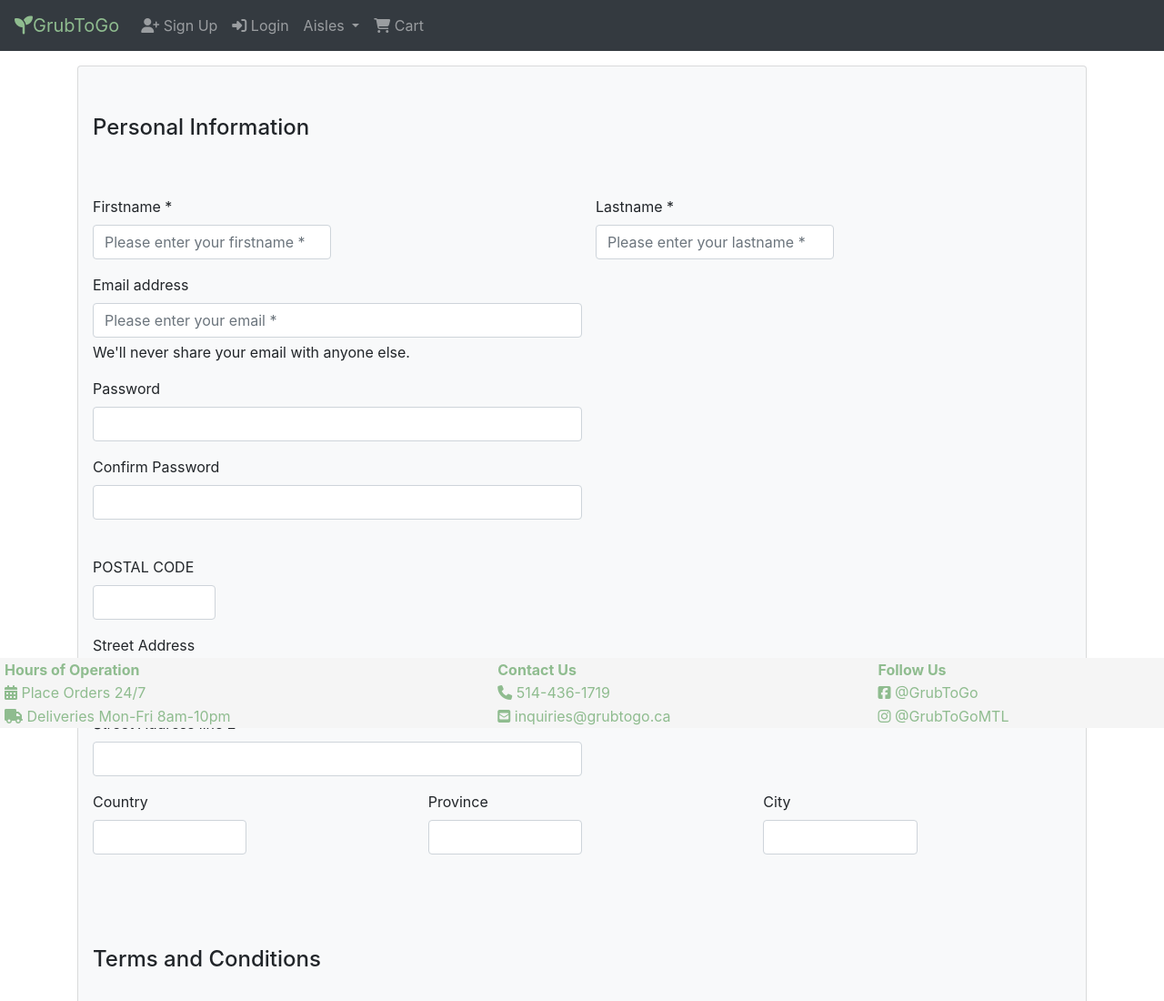
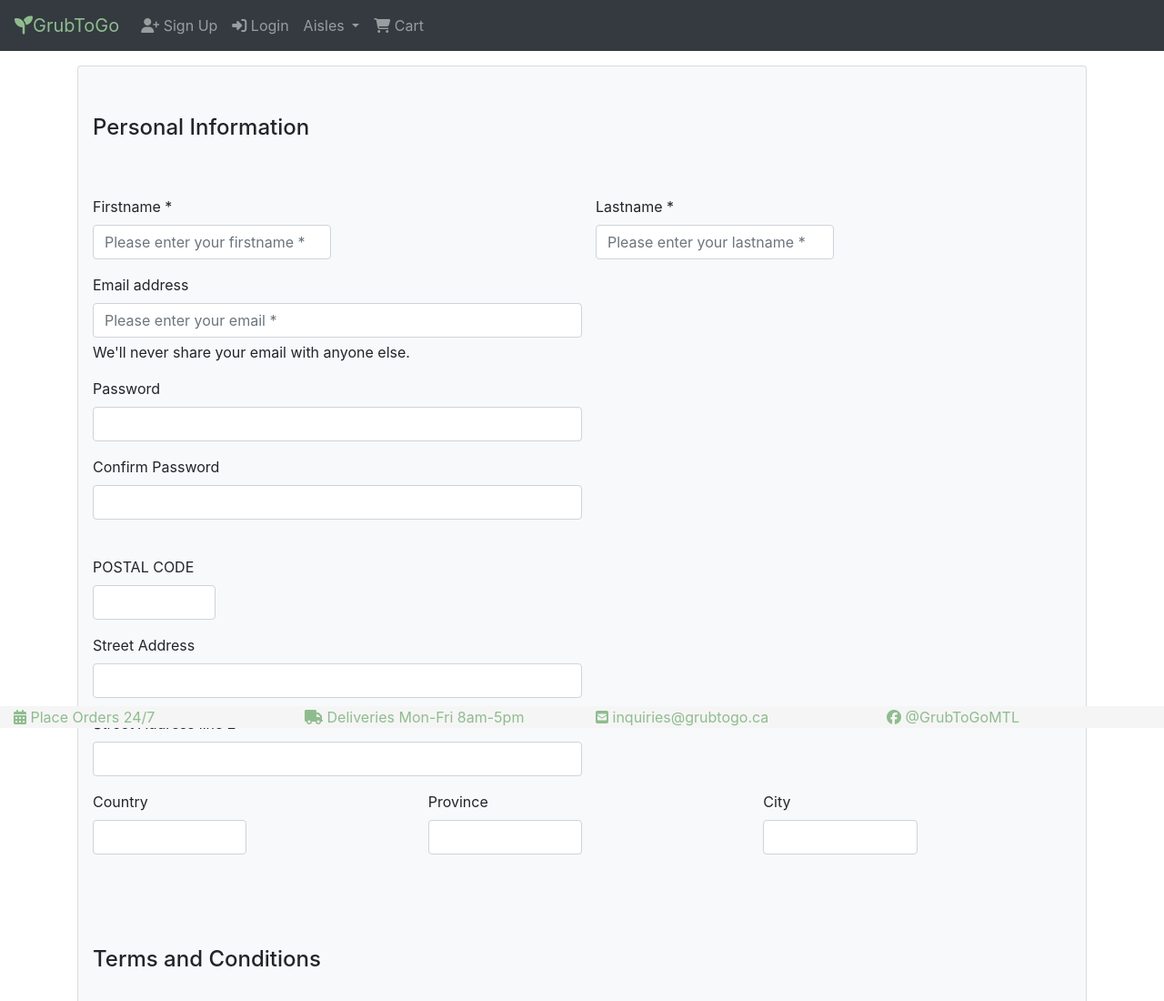
Before and after one commit to ramona-1010/GrubToGo, a website: page signUpPage.html in a window 1280 px wide. Shown: the top 1100 px of the page at 91% size. Drawn offline with nearby package versions, Linux system fonts and the light colour scheme.

Commit message:
Update signUpPage.html

```diff
--- a/signUpPage.html
+++ b/signUpPage.html
@@ -7,7 +7,7 @@
     <meta name="viewport" content="width=device-width, initial-scale=1, shrink-to-fit=no">
     <link rel="stylesheet" href="bootstrap.min.css">
     <link rel="stylesheet" href="signUpStyle.css">
-    <link rel="icon" type="image/png" href="images/logo.png" />
+    <link rel="icon" type="image/png" href="FruitImages/logo.png" />
     <script src="https://kit.fontawesome.com/e56d36b0a0.js" crossorigin="anonymous"></script>
     <title>Document</title>
 </head>
@@ -178,26 +178,16 @@
   </div>
 
 
-
-        <!-- Footer info-->
+<!--Footer-->
         <div class="footer">
-            <table>
-                <tr>
-                    <th>Hours of Operation</th>
-                    <th>Contact Us</th>
-                    <th>Follow Us</th>
-                </tr>
-                <tr>
-                    <td><i class='fas fa-calendar-alt'></i> Place Orders 24/7</td>
-                    <td><i class='fas fa-phone'></i> 514-436-1719</td>
-                    <td><i class='fab fa-facebook-square'></i> @GrubToGo</td>
-                </tr>
-                <tr>
-                    <td><i class='fas fa-truck'></i> Deliveries Mon-Fri 8am-10pm</td>
-                    <td><i class='fas fa-envelope-square'></i> inquiries@grubtogo.ca</td>
-                    <td><i class='fab fa-instagram'></i> @GrubToGoMTL</td>
-                </tr>
-            </table>
+            <div class="container-fluid">
+                <div class="row">
+                    <div class="col-sm-3"><i class="fas fa-calendar-alt"></i> Place Orders 24/7</div>
+                    <div class="col-sm-3"><i class="fas fa-truck"></i> Deliveries Mon-Fri 8am-5pm</div>
+                    <div class="col-sm-3"><i class="fas fa-envelope-square"></i> inquiries@grubtogo.ca</div>
+                    <div class="col-sm-3"><i class="fab fa-facebook"></i> @GrubToGoMTL</div>
+                </div>
+            </div>
         </div>
 
 
```
